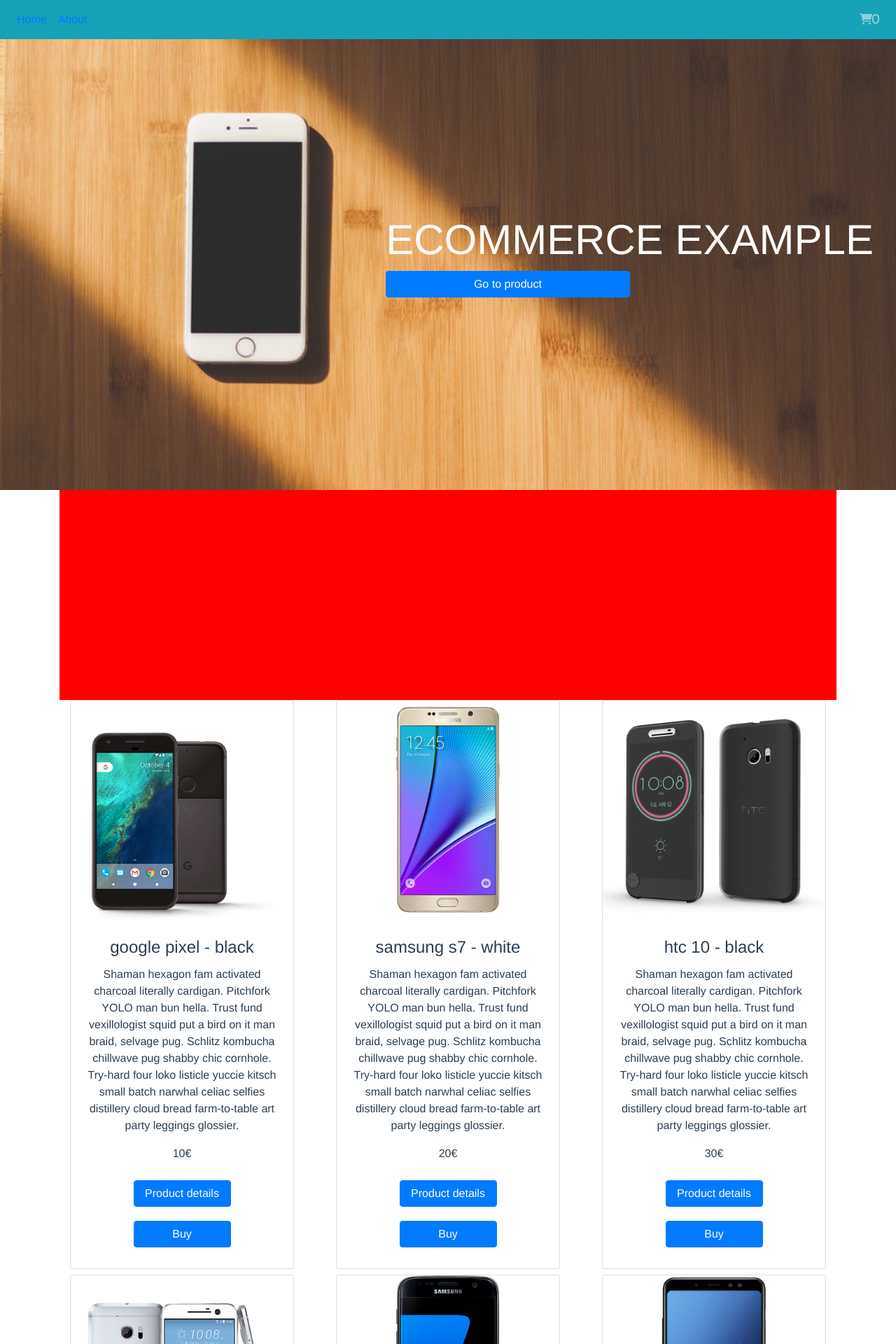
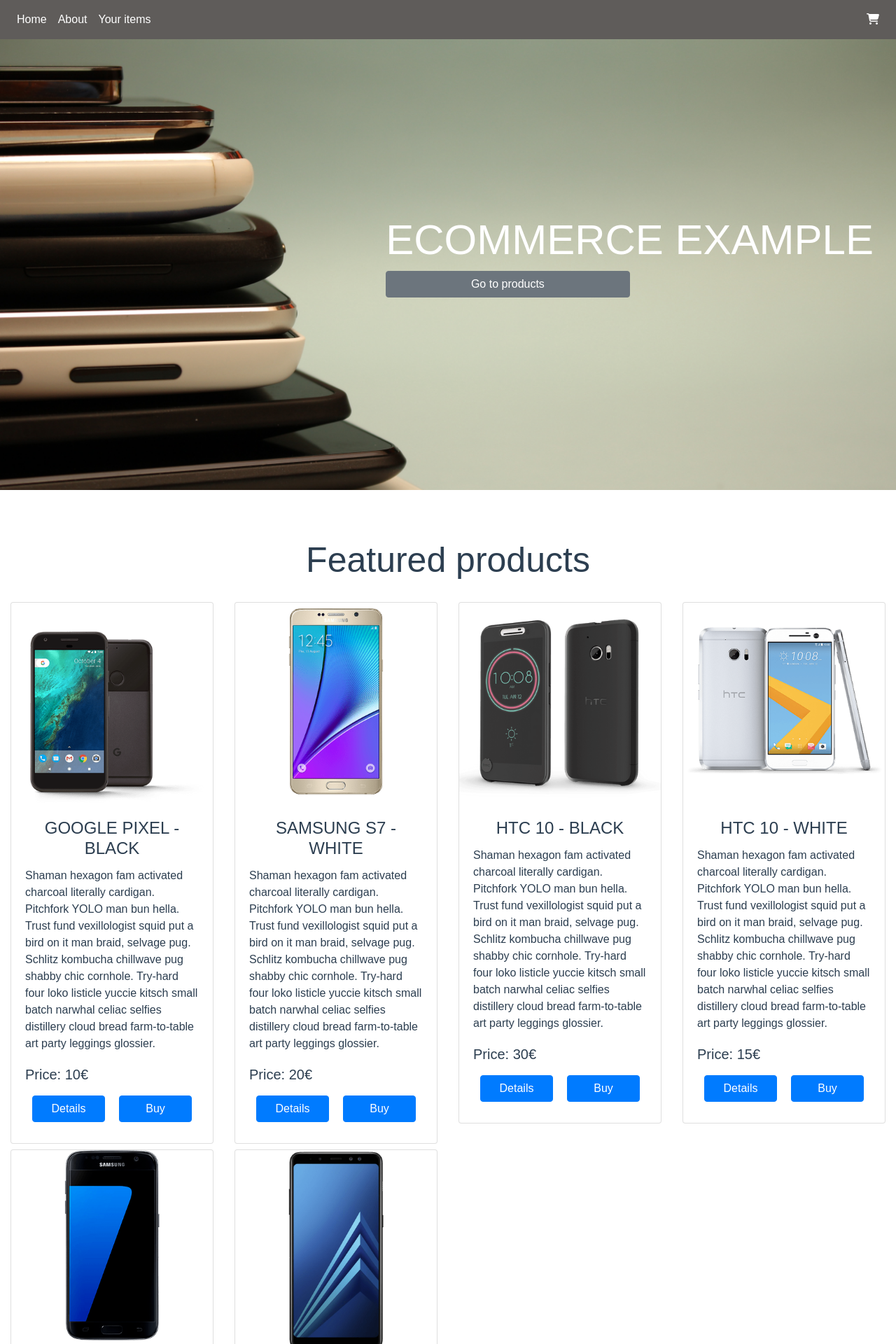
Before and after one commit to davidedisalvo/Ecommerce-test, a Vue app: page / in a window 1280 px wide. Shown: the top 1920 px of the page at 70% size. Built offline with nearby package versions, Linux system fonts and the light colour scheme.

Commit message:
cart functionality

```diff
--- a/src/App.vue
+++ b/src/App.vue
@@ -29,6 +29,8 @@ export default {
   -moz-osx-font-smoothing: grayscale;
   text-align: center;
   color: #2c3e50;
+  font-family: 'Oswald', sans-serif;
+
 }
 
 </style>
--- a/src/components/Banner.vue
+++ b/src/components/Banner.vue
@@ -2,7 +2,7 @@
     <div class="banner" ><b-jumbotron :style="{ backgroundImage: `url('${bannerImg}')` }" class="jumbotron">
       <div class="header">
         <h1>ECOMMERCE EXAMPLE</h1>
-        <b-button variant="primary" href="#">Go to product</b-button>
+        <b-button href="#">Go to products</b-button>
       </div>
   </b-jumbotron></div>
 </template>
@@ -10,7 +10,7 @@
 export default {
    data() {
     return {
-      bannerImg : require("../../src/assets/static/images/mainBcg.jpeg")
+      bannerImg : require("../../src/assets/static/images/banner.jpg")
     }
   }
 }
@@ -39,4 +39,8 @@ export default {
 
 
 }
+
+.btn-primary {
+  background-color: #5f5c5a;
+}
 </style>
--- a/src/components/CartSide.vue
+++ b/src/components/CartSide.vue
@@ -1,18 +1,22 @@
 <template>
     <div class="cart-side" :class="{'open' : this.$store.state.openCart}" id="cartSide">
         <div class="inner">
-                <b-card
+            <router-link to="/items">
+             <b-card
     v-for="item in getCartItems"
 
     >
     <img :src="item.img" alt="">
       <b-card-text>{{item.title}}</b-card-text>
-    <p>{{item.price}}€</p>
+          <p>Price: {{item.price}}€</p>
+      <p>Quantity: {{item.quantity}}</p>
 
 
     </b-card>
 
-    <div>        <p @click="test()">Total price:{{totalPrice}}</p>
+            </router-link>
+
+    <div>        <h4 v-if="this.$store.state.cart.length > 0" @click="test()">Total price:{{totalPrice}}€</h4>
 </div>
         </div>
 
@@ -30,16 +34,22 @@ export default {
         },
         totalPrice() {
             const cart = this.$store.state.cart;
-        const total = cart.filter(function( obj ) {
+        const quantity = cart.filter(function( obj ) {
+    return obj
+}).map(function( obj ) {
+    return obj.quantity;
+})
+const price = cart.filter(function( obj ) {
     return obj
 }).map(function( obj ) {
     return obj.price;
-}).reduce((a, b) => a + b, 0)
-        return total;
-        }
+})
+const sum = quantity.reduce(function(r,a,i){return r+a*price[i]},0)
 
+return sum
 
-    },
+}
+}
 
 }
 </script>
@@ -50,7 +60,7 @@ export default {
     right: 0;
     transform: translateX(300px);
     width: 300px;
-    background: black;
+    background: #5f5c5a;
     z-index: 9;
     transition: all 1s;
     height: 100vh;
@@ -67,6 +77,10 @@ export default {
     overflow: scroll;
 }
 
+.card{
+    border: none;
+}
+
 .open {
     transform: translateX(0);
 }
@@ -78,4 +92,10 @@ img {
 .card {
     background: transparent;
 }
+
+h4 {
+    margin-right: auto;
+    text-align: left;
+    padding-left: 15px;
+}
 </style>
--- a/src/components/Featured.vue
+++ b/src/components/Featured.vue
@@ -1,12 +1,8 @@
 <template>
     <div class="featured">
-        <b-container>
-  <b-row>
-      <b-col col lg="12" class="grid">
+
         <div class="item first"></div><div class="item second"></div><div class="item third"></div><div class="item fourth"></div>
-      </b-col>
-  </b-row>
-        </b-container>
+
         </div>
 </template>
 <script>
@@ -15,13 +11,14 @@ export default {
 }
 </script>
 <style lang="scss" scoped>
-.grid {
+.featured {
     display: grid;
     grid-template-columns: 1fr 1fr 1fr 1fr;
     grid-template-rows: 300px;
 }
 
-.item {
-    background: red;
+.first {
+    background: url('../assets/static/images/delivery.jpg');
+    background-size: cover;
 }
 </style>
--- a/src/components/FeaturedProduct.vue
+++ b/src/components/FeaturedProduct.vue
@@ -1,8 +1,9 @@
 <template>
     <div class="featuredProduct">
-        <b-container>
+        <h1 class="title-featured">Featured products</h1>
+        <b-container fluid>
   <b-row >
-       <b-col col lg="4" v-for="item in list">
+       <b-col col lg="3" v-for="item in list">
         <b-card
     :title="item.fields.title"
     :img-src="item.fields.image.fields.file.url"
@@ -16,11 +17,14 @@
      {{item.fields.description}}
     </b-card-text>
         <b-card-text>
-     {{item.fields.price}}€
+     <h5>Price: {{item.fields.price}}€</h5>
     </b-card-text>
+    <div class="button-group">
+        <b-button href="#" variant="primary"><router-link :to="`/singleProduct/${item.sys.id}`" tag="span">Details</router-link></b-button>
+    <b-button href="#" variant="primary" @click="addToCart(item)">Buy</b-button>
 
-    <b-button href="#" variant="primary"><router-link :to="`/singleProduct/${item.sys.id}`" tag="span">Product details</router-link></b-button>
-    <b-button href="#" variant="primary" @click="addToCart(item)">Buy</b-button>
+    </div>
+
         </b-card>
   </b-col>
   </b-row>
@@ -67,8 +71,29 @@ export default {
     margin-right: auto !important;
 }
 
+.title-featured {
+    margin-top: 70px;
+    margin-bottom: 30px;
+    font-size: 50px;
+}
+
+.button-group {
+    display: flex;
+}
+
+.card-text {
+    text-align: left;
+}
+
+.card-title {
+    text-transform: uppercase;
+}
 .btn {
     width: 50%;
     margin: 10px;
 }
+
+h5 {
+    margin-top: 20px;
+}
 </style>
--- a/src/components/Header.vue
+++ b/src/components/Header.vue
@@ -1,6 +1,6 @@
 <template>
     <div class="header">
-<b-navbar toggleable="lg" type="dark" variant="info" fixed="top">
+<b-navbar toggleable="lg" fixed="top">
 
     <b-navbar-toggle target="nav-collapse"></b-navbar-toggle>
 
@@ -8,6 +8,8 @@
       <b-navbar-nav>
         <b-nav-item href="#"><router-link to="/">Home</router-link></b-nav-item>
         <b-nav-item href="#"><router-link to="about">About</router-link></b-nav-item>
+        <b-nav-item href="#"><router-link to="items">Your items</router-link></b-nav-item>
+
       </b-navbar-nav>
 
       <!-- Right aligned nav items -->
@@ -17,7 +19,7 @@
 
 
           <!-- Using 'button-content' slot -->
- <b-nav-item href="#"><i class="fas fa-shopping-cart" @click="openCart">{{getCartNumber}}</i>
+ <b-nav-item href="#"><i class="fas fa-shopping-cart" @click="openCart"></i>
 
 </b-nav-item>
       </b-navbar-nav>
@@ -58,4 +60,20 @@ export default {
 .right{
   margin-left: auto;
 }
+
+.navbar {
+  background: #5f5c5a;
+}
+
+.nav-item {
+  a {
+    color: white;
+  }
+}
+
+.fas {
+  color: white;
+}
+
+
 </style>
--- a/src/router.js
+++ b/src/router.js
@@ -3,6 +3,8 @@ import Router from 'vue-router'
 import Home from './views/Home.vue'
 import About from './views/About.vue'
 import SingleProduct from './views/SingleProduct.vue'
+import Items from './views/Items.vue'
+
 
 
 
@@ -33,6 +35,15 @@ export default new Router({
       // which is lazy-loaded when the route is visited.
       component: SingleProduct,
       props: true
+    },
+    {
+      path: '/items',
+      name: 'items',
+      // route level code-splitting
+      // this generates a separate chunk (about.[hash].js) for this route
+      // which is lazy-loaded when the route is visited.
+      component: Items,
+      props: true
     }
   ]
 })
--- a/src/store.js
+++ b/src/store.js
@@ -11,19 +11,18 @@ export default new Vuex.Store({
   },
   mutations: {
     addToCart(state, payload) {
-      if (this.state.cart.length < 1) {
-        this.state.cart.push(payload)
+      let itemAlreadyInList = state.cart.find(item => {
+        return item.title === payload.title
+      })
+      // if the item is not in the list
+      if(!itemAlreadyInList) {
+        state.cart.push(payload)
       }
 
-        let itemAlreadyInList;
-        this.state.cart.filter(el=>{
-        itemAlreadyInList =  el.title !== payload.title
-
-        });
-        if(itemAlreadyInList) {
-          this.state.cart.push(payload)
-        }
-
+      if(itemAlreadyInList) {
+        const index = state.cart.findIndex(item => item.title === itemAlreadyInList.title);
+        state.cart[index].quantity ++
+      }
     },
     toggleCart(state) {
       let defaultValue = this.state.openCart;
@@ -31,9 +30,25 @@ export default new Vuex.Store({
     },
     openCart(state) {
       this.state.openCart = true
+    },
+    deleteFromCart(state, payload) {
+      let itemAlreadyInList = state.cart.find(item => {
+        return item.title === payload.title
+      })
+      // if the item is not in the list
+
+      if(itemAlreadyInList) {
+        const index = state.cart.findIndex(item => item.title === itemAlreadyInList.title);
+        console.log(state.cart[index].quantity)
+        if(state.cart[index].quantity > 1) {
+          state.cart[index].quantity --
+        } else {
+          state.cart.splice(index,1)
+
+        }
+
+      }
     }
   },
-  actions: {
 
-  }
 })
--- a/src/views/Home.vue
+++ b/src/views/Home.vue
@@ -1,7 +1,7 @@
 <template>
   <div class="home">
     <Banner />
-    <Featured />
+    <!-- <Featured /> -->
     <FeaturedProduct />
 
 
--- /dev/null
+++ b/src/views/Items.vue
@@ -0,0 +1,72 @@
+<template>
+<div class="items">
+    <b-list-group>
+  <b-list-group-item  v-for="item in getCartItems" class="d-flex justify-content-between align-items-center">
+          <img :src="item.img" alt="">
+
+    <b-card-text><h3>{{item.title}}</h3></b-card-text>
+    <p @click="deleteFromCart(item)">Delete item</p>
+    <b-badge variant="primary" pill>Quantity: {{item.quantity}}</b-badge>
+  </b-list-group-item>
+</b-list-group>
+<p>Total price: {{totalPrice}}</p>
+</div>
+
+</template>
+<script>
+export default {
+    data() {
+        return {
+        }
+    },
+    computed: {
+        getCartItems() {
+            return this.$store.state.cart
+        },
+        totalPrice() {
+            const cart = this.$store.state.cart;
+        const quantity = cart.filter(function( obj ) {
+    return obj
+}).map(function( obj ) {
+    return obj.quantity;
+})
+const price = cart.filter(function( obj ) {
+    return obj
+}).map(function( obj ) {
+    return obj.price;
+})
+const sum = quantity.reduce(function(r,a,i){return r+a*price[i]},0)
+
+return sum
+
+}
+},
+methods: {
+    deleteFromCart(item) {
+
+        this.$store.commit('deleteFromCart', item)
+
+
+
+    }
+}
+
+}
+</script>
+<style>
+img {
+    width: 40px;
+}
+.card-text {
+    margin-right: auto;
+}
+
+.items {
+    margin-top: 100px;
+}
+
+p {
+    margin-top: 0 !important;
+    margin-bottom: 0 !important;
+}
+</style>
--- a/src/views/SingleProduct.vue
+++ b/src/views/SingleProduct.vue
@@ -1,20 +1,24 @@
 <template>
     <div class="single-product">
+        <h1 class="main-title">SINGLE PRODUCT</h1>
         <b-card no-body class="overflow-hidden" style="max-width: 1040px;">
     <b-row no-gutters>
       <b-col md="6">
         <b-card-img :src="getSingleProduct.fields.image.fields.file.url" class="rounded-0"></b-card-img>
       </b-col>
       <b-col md="6">
-        <b-card-body title="Horizontal Card">
+        <b-card-body>
         <b-card-text>
            <h1>{{getSingleProduct.fields.title}}</h1>
           </b-card-text>
           <b-card-text>
            {{getSingleProduct.fields.description}}
           </b-card-text>
-          <b-button href="#" variant="primary"><router-link to="/" tag="span">Product details</router-link></b-button>
-    <b-button href="#" variant="primary" @click="addToCart()">Buy</b-button>
+          <div class="button-group">
+               <b-button href="#" variant="primary"><router-link to="/" tag="span">Product details</router-link></b-button>
+            <b-button href="#" variant="primary" @click="addToCart()">Buy</b-button>
+          </div>
+
         </b-card-body>
       </b-col>
     </b-row>
@@ -60,7 +64,14 @@ export default {
 <style lang="scss" scoped>
 .card {
     margin: 0 auto;
-    margin-top: 200px;
+    margin-top: 100px;
+}
+
+.main-title {
+    font-size: 60px;
+    font-weight: bold;
+    margin-top: 150px;
+    text-transform: uppercase;
 }
 .btn {
     width: 150px;
@@ -68,4 +79,17 @@ export default {
     margin: auto;
     margin-bottom: 20px;
 }
+
+.row {
+    align-items: center;
+}
+
+.card-body {
+    text-align: left;
+}
+
+.button-group {
+    display: flex;
+    margin-top: 30px;
+}
 </style>
```
Also changed, not shown: src/assets/static/images/banner.jpg (added), src/assets/static/images/delivery.jpg (added).
